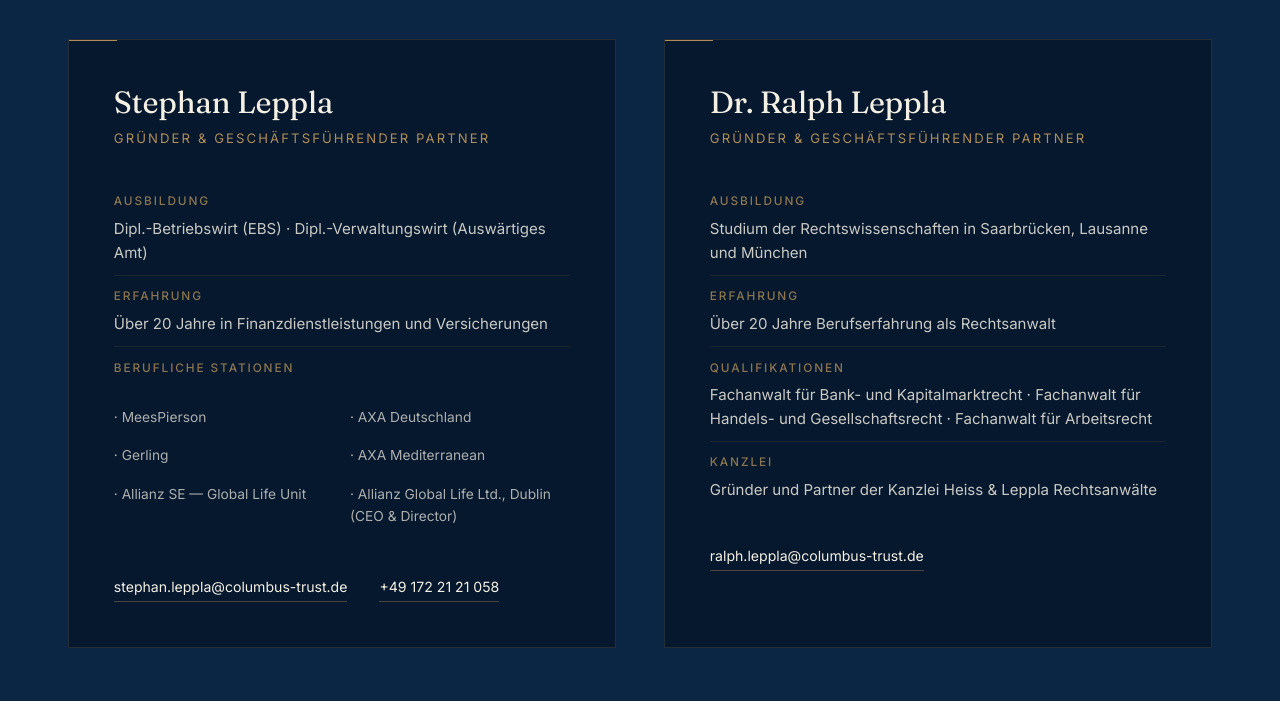
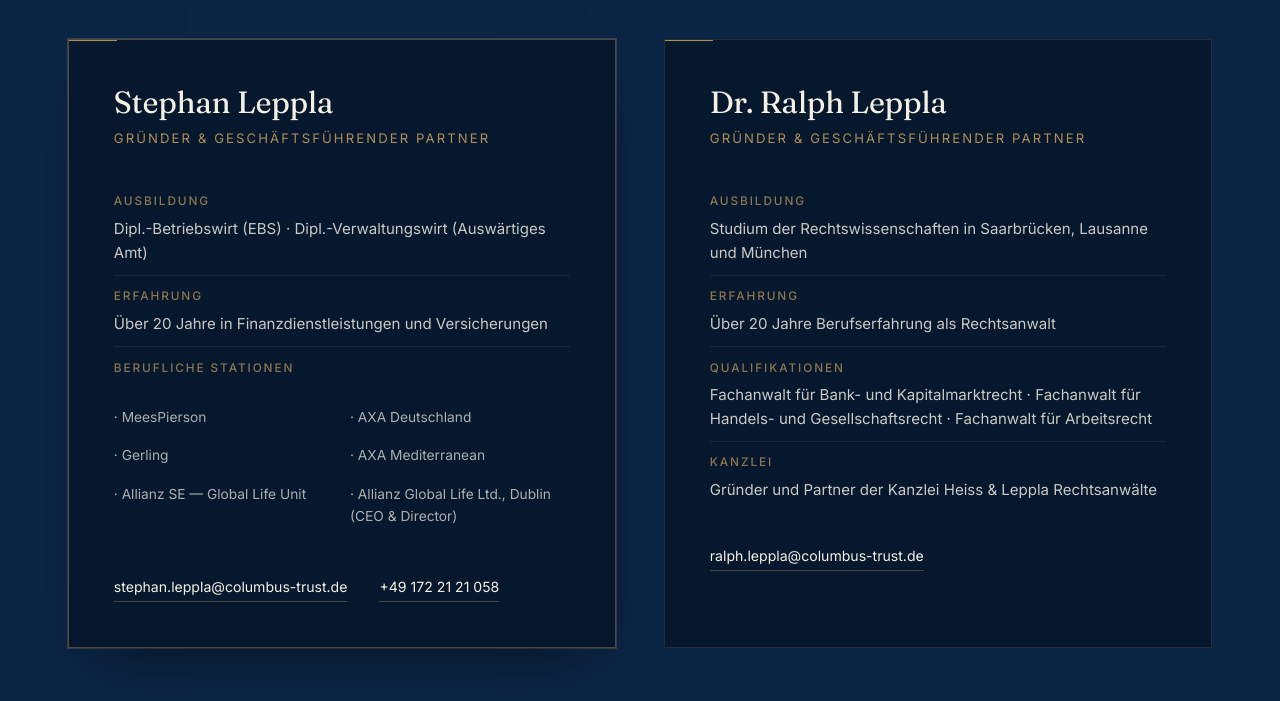
Before and after one commit to esebeckxd/columbus-trust-website, a plain HTML site: page index.html in a window 1280 px wide. In both pictures the pointer is over the element 342 px from the left and 3883 px from the top of the page. Shown: the part 3540-4241 px from the top of the page. Drawn offline with Linux system fonts and the light colour scheme.

Commit message:
Partner cards: mirror service-card hover lift
Same translateY(-4px) lift + soft drop shadow + brighter border on hover.
Shadow palette is tuned for the dark navy team section (deeper black-based
shadow + a subtle brass-tinted edge halo) instead of the navy-on-cream
shadow used by the service cards.

```diff
--- a/styles.css
+++ b/styles.css
@@ -591,6 +591,15 @@ section { padding-block: clamp(4.5rem, 9vw, 8rem); }
   padding: clamp(2rem, 3.5vw, 3rem);
   position: relative;
   overflow: hidden;
+  transition: transform 0.45s var(--ease), box-shadow 0.45s var(--ease), border-color 0.45s var(--ease);
+}
+
+.partner-card:hover {
+  transform: translateY(-4px);
+  box-shadow:
+    0 28px 60px -28px rgba(0, 0, 0, 0.55),
+    0 0 0 1px rgba(176, 141, 87, 0.28);
+  border-color: rgba(176, 141, 87, 0.42);
 }
 
 .partner-card::before {
```
